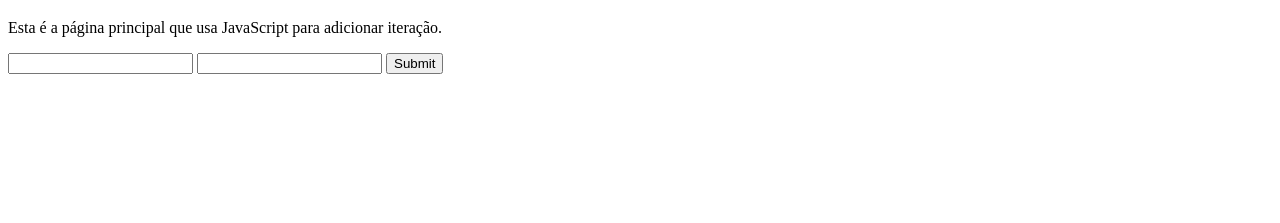
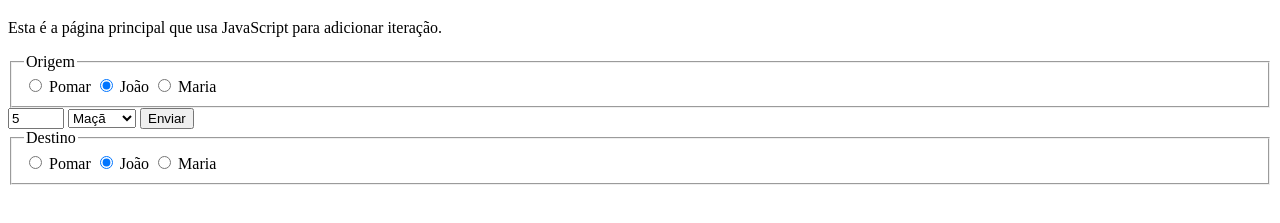
Before and after one commit to ufjf-dcc202/ufjf-dcc202-2023-3-b-atv12-wendelguilherme, a website: page index.html in a window 1280 px wide. Shown: the part 61-284 px from the top of the page. Drawn offline with Linux system fonts and the light colour scheme.

Commit message:
funcao getestoque

```diff
--- a/index.html
+++ b/index.html
@@ -5,19 +5,56 @@
     <meta name="viewport" content="width=device-width, initial-scale=1.0">
     <title>DCC202 - Atividade 12: Wendel Guilherme</title>
     <script src="main.js" type="module" ></script>
+    <style>
+        input::invalid{
+            border: 1px solid red;
+            color: red;
+    </style>
 </head>
 <body>
     <main>
         <h1>DCC202 - Atividade 12: Wendel Guilherme</h1>
         <p>Esta é a página principal que usa JavaScript para adicionar iteração.</p>
+
         <section>
-            <form name="entrada">
-                <input name="quantidade">
-                <input name="fruta">
-                <input type="submit" name="enviar">
+            <form name="entrada" id="entrada">
+                <fieldset>
+                    <legend>Origem</legend>
+                    <label>
+                        <input type="radio" name="origem" value="pomar" >
+                        Pomar
+                    </label>
+                    <label>
+                        <input type="radio" name="origem" value="joao" checked>
+                        João
+                    </label>
+                    <label>
+                        <input type="radio" name="origem" value="maria" >
+                        Maria
+                    </label>
+                </fieldset>
+                            <input type="number" value="5" min="0" max="12">
+                <select name="fruta">
+                    <option value="maca">Maçã</option>
+                    <option value="pera">Pera</option>
+                    <option value="banana">Banana</option>
+                </select>
+                <button type="submit" name="enviar">Enviar</button>
+
+                <fieldset> <legend>Destino</legend>
+                <label>
+                    <input type="radio" name="destino" value="pomar" >
+                Pomar</label>
+                <label>
+                    <input type="radio" name="destino" value="joao" checked>
+                João</label>
+                <label>
+                    <input type="radio" name="destino" value="maria" >
+                Maria</label>
             </form>
+
         </section>
-        <section></section>
+
     </main>
 </body>
 </html>
--- a/main.js
+++ b/main.js
@@ -1,8 +1,15 @@
+const olJoao=document.querySelector("#joao");
+const olMaria=document.querySelector("#maria");
+
 document.entrada.addEventListener('submit', leFormulario);
 
-function leFormulario(params){
+function leFormulario(event);
     event.preventDefault();
-    const quantidade = document.entrada.quantidade.value;
+    const quantidade = document.entrada.quantidade.valueAsNumber;
     const fruta = document.entrada.fruta.value;
-    console.log(`Eu tenho ${quantidade} ${fruta}`);
+    const origem = document.entrada.origem.value;
+    const destino = document.entrada.destino.value;
+
+
+    console.log(`${origem} doa ${quantidade} ${fruta} para ${destino}`);
 }
```
Also changed, not shown: estoque.js (added, +14 -0 lines).
